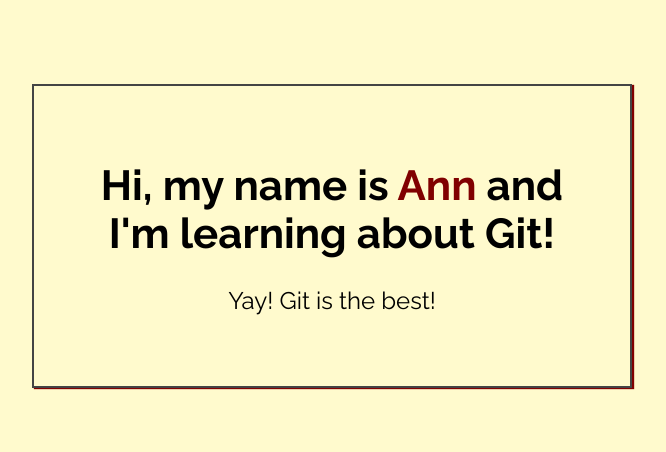
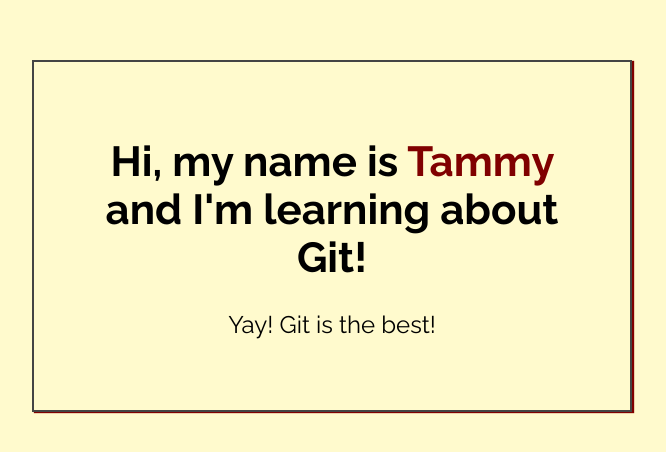
Before and after one commit to tammy-h/my-first-repo, a plain HTML site: page index.html in a window 1280 px wide. Shown: the part 164-616 px from the top of the page, without its empty margins (308-974 px from the left). Drawn offline with Linux system fonts and the light colour scheme.

Commit message:
Added name to index.html

```diff
--- a/index.html
+++ b/index.html
@@ -14,7 +14,7 @@
 <body>
 
     <div class="greeting">
-        <h1>Hi, my name is <span class="highlight">Ann</span> and I'm learning about Git! </h1>
+        <h1>Hi, my name is <span class="highlight">Tammy</span> and I'm learning about Git! </h1>
 
         <p>Yay! Git is the best!</p>
     </div>
```
